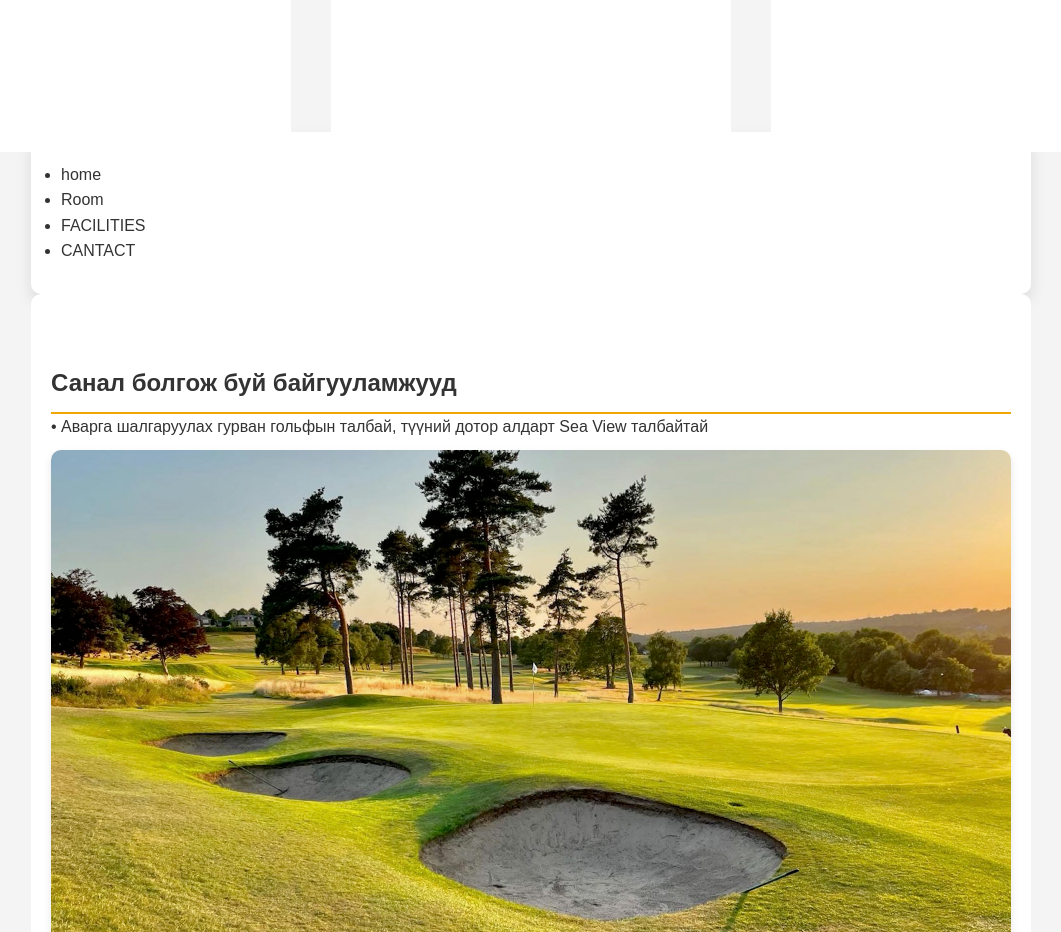
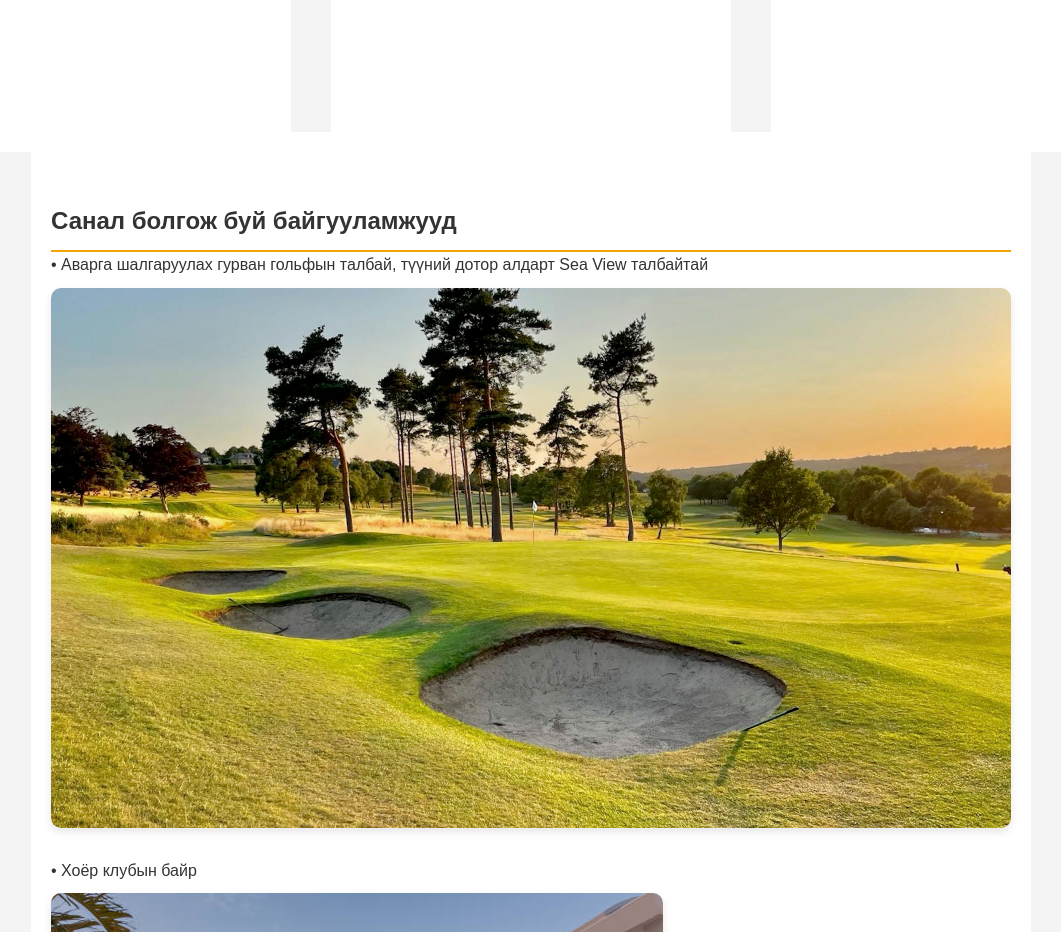
Before and after one commit to Temuulen444/temuulen12, a plain HTML site: page index.html in a window 1280 px wide. Shown: the part 1404-2336 px from the top of the page, without its empty margins (109-1170 px from the left). Drawn offline with Linux system fonts and the light colour scheme.

Commit message:
Update index.html

```diff
--- a/index.html
+++ b/index.html
@@ -443,17 +443,6 @@ footer .social img.contact:hover {
     </div>
   </div>
 </div>
-	<div class="container">
-        <section>
-            <ul>
-                <li><a href="/index.html">home</a></li>
-                <li><a href="/Room.html">Room</a></li>
-                <li><a href="/FACILITIES.html">FACILITIES</a></li>
-                <li><a href="/CANTACT.html">CANTACT</a></li>
-            </ul>
-        </section>
-    </div>
-    </header>
     <ul id="FACILITIES">
         <h1>Санал болгож буй байгууламжууд</h1>
         • Аварга шалгаруулах гурван гольфын талбай, түүний дотор алдарт
```
